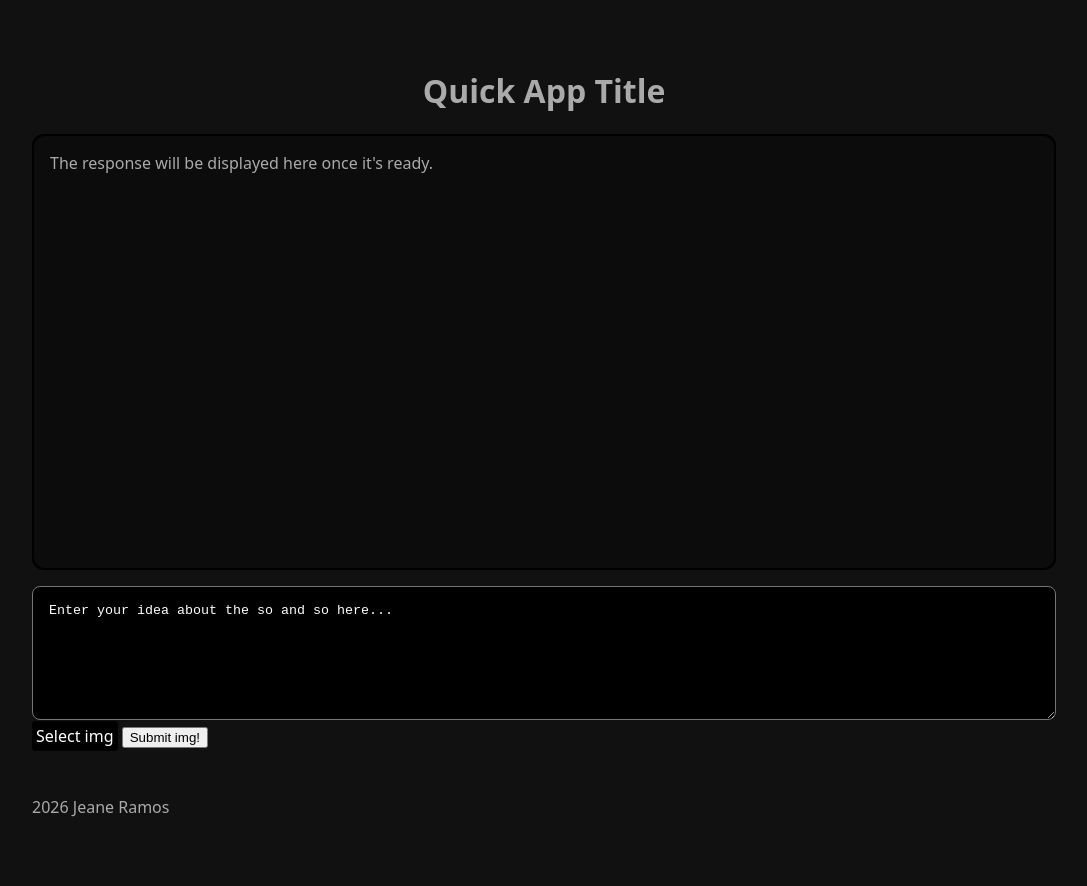
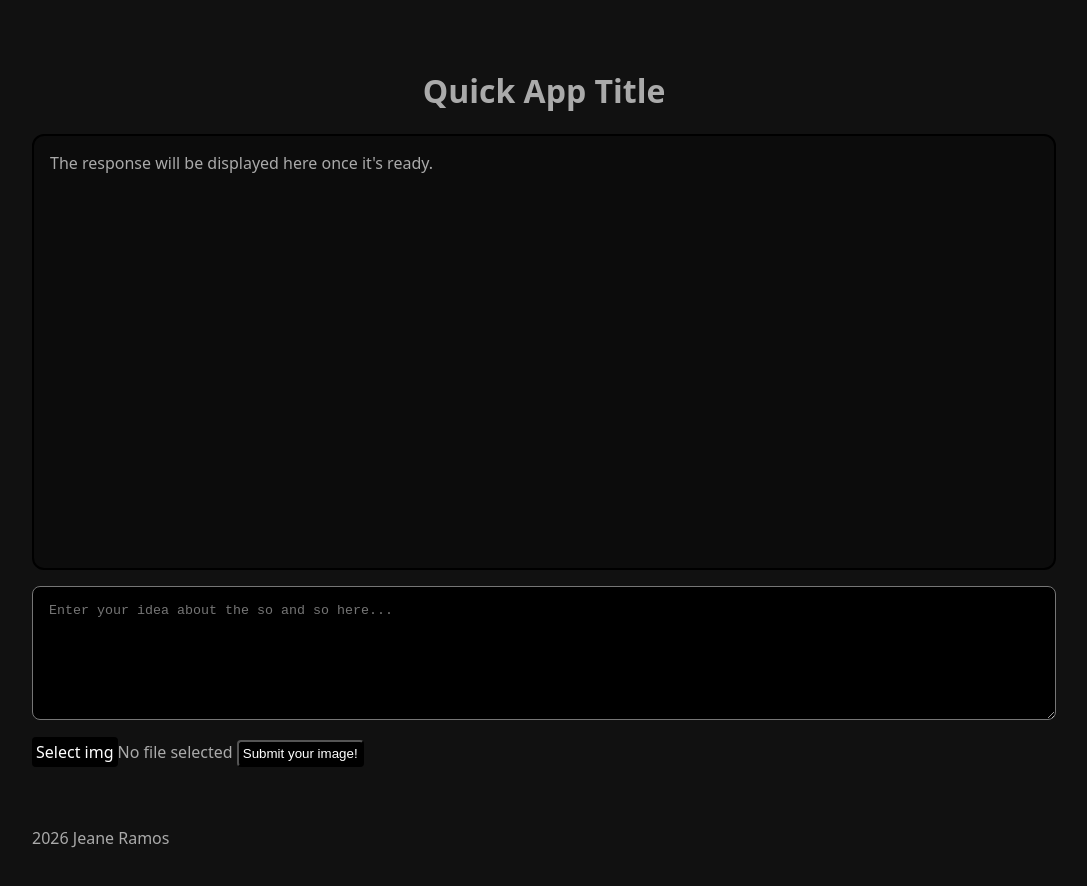
Before and after one commit to jeanbeanie/ai-quick-app, a website: page public/index.html in a window 1280 px wide. Shown: the whole page, without its empty margins (96-1183 px from the left). Drawn offline with Linux system fonts and the light colour scheme.

Commit message:
Display file name after input is changed
- also style updates

```diff
--- a/public/index.html
+++ b/public/index.html
@@ -21,6 +21,8 @@
   }
   .custom-btn {
     background-color: black;
+    align-content: center;
+    align-self: center;
     color: white;
     padding: 4px;
     cursor: pointer;
@@ -38,7 +40,10 @@
     justify-self: center;
     width: 100%;
   }
+  #fileUploadDisplay {display: inline-flex}
+  /*hide default ugly file upload btn*/
   #fileUpload {display:none;}
+
   footer {
     margin-top: 2rem;
   }
@@ -53,9 +58,9 @@
         id="myForm"
         enctype="multipart/form-data"
       >
+        <textarea name="textUpload" placeholder="Enter your idea about the so and so here..."></textarea>
 
-        <textarea name="textUpload">Enter your idea about the so and so here...</textarea>
-
+        <div id="fileUploadDisplay">
           <label for="fileUpload" class="custom-btn">Select img</label>
           <input
             accept="image/png, image/jpeg"
@@ -63,8 +68,10 @@
             id="fileUpload"
             name="fileUpload"
           />
+          <p id="fileNameLabel">No file selected</p>
+        </div>
 
-        <button type="submit">Submit img!</button>
+        <button class="custom-btn" type="submit">Submit your image!</button>
       </form>
     </div>
   </body>
@@ -74,9 +81,21 @@
 </html>
 
 <script>
-  console.log('JS loaded!');
+  console.log('script loaded!');
 
   const form = document.querySelector('#myForm');
+  const fileUpload = document.querySelector('#fileUpload');
+  const fileNameLabel = document.querySelector("#fileNameLabel");
+
+
+  // update file label if input changes
+  fileUpload.addEventListener('change', (e) => {
+    // check if file was added
+    if(fileUpload.files.length > 0){
+      fileNameLabel.textContent = fileUpload.files[0].name
+    }
+  })
+
 
   form.addEventListener('submit', async (e) => {
     e.preventDefault(); // stop page reload
@@ -84,6 +103,10 @@
     // grabs all inputs using their 'name'
     const formData = new FormData(form);
     console.log('formData', Object.fromEntries(formData));
+
+    // check if inputs are valid, set error msg if not
+
+
     let response;
     try {
       response = await fetch('/api/generate-response', {
@@ -95,6 +118,7 @@
     }
 
     if(response && response.ok){
+      // success path
       console.log('response from backend: ', response)
     } else {
       console.log('Response error :', response)
```
Lines whose indentation alone changed are shown as unchanged.
